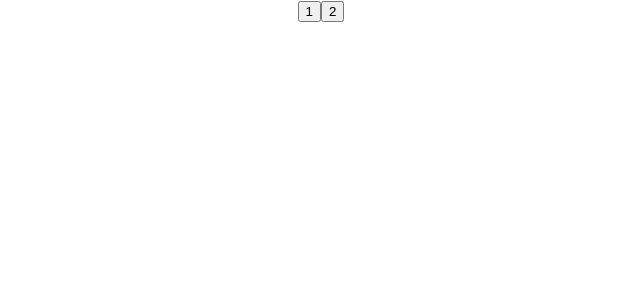
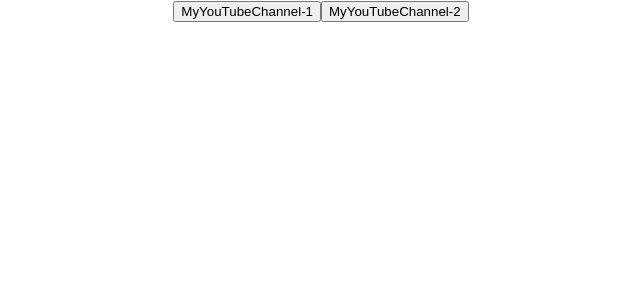
Before and after one commit to VlLabkovich/microtasks-1, a React (Create React App) app: page / in a window 1280 px wide. Shown: the top 300 px of the page, without its empty margins (319-959 px from the left). Built offline with nearby package versions, Linux system fonts and the light colour scheme.

Commit message:
feat: add component

```diff
--- a/src/App.tsx
+++ b/src/App.tsx
@@ -1,40 +1,22 @@
-import React, {MouseEvent} from "react";
+import React from "react";
 import './App.css';
+import {Button} from "./components/Button";
 
 
 function App() {
 
-    // const myFirstSubscriber = (event: MouseEvent<HTMLButtonElement>) => {
-    //     alert('Hello Im Vasya')
-    // }
-    //
-    // const mySecondCubscriber = (event: MouseEvent<HTMLButtonElement>) => {
-    //     alert('Hello Im Ivan')
-    // }
-
-    // const onClickHandler = (name: string) => {
-    //     console.log(name)
-    // }
-
-    const foo1 = () => {
-        console.log(100200)
+    const ButtonFoo1 = () => {
+        console.log("Im Vasya")
     }
 
-    const foo2 = (num: number) => {
-        console.log(num)
+    const ButtonFoo2 = () => {
+        console.log("Im Ivan")
     }
 
     return (
         <div className="App">
-            {/*<button onClick={(event) => {console.log("Hello")}}>MyYoutubeChannel-1</button>*/}
-            {/*<button onClick={myFirstSubscriber}>MyYoutubeChannel-1></button>*/}
-
-            {/*<button onClick={(event: MouseEvent<HTMLButtonElement> ) => onClickHandler("VASYA")}>MyYoutubeChannel-l</button>*/}
-            {/*<button onClick={(event: MouseEvent<HTMLButtonElement> ) => onClickHandler("IVAN")}>MyYoutubeChannel-2</button>*/}
-            {/*<button onClick={() => onClickHandler("some info")}>MyYoutubeChannel-3</button>*/}
-
-            <button onClick={foo1}>1</button>
-            <button onClick={() => foo2(100200)}>2</button>
+            <Button name={'MyYouTubeChannel-1'} callBack={ButtonFoo1}/>
+            <Button name={'MyYouTubeChannel-2'} callBack={ButtonFoo2}/>
         </div>
     );
 }
--- /dev/null
+++ b/src/components/Button.tsx
@@ -0,0 +1,18 @@
+import React from "react";
+
+type ButtonType = {
+    name: string
+    callBack: () => void
+}
+
+export const Button = (props: ButtonType) => {
+
+    const onClickHandler = () => {
+        props.callBack()
+    }
+
+    return (
+        <button onClick={onClickHandler}>{props.name}</button>
+    )
+
+}
```
